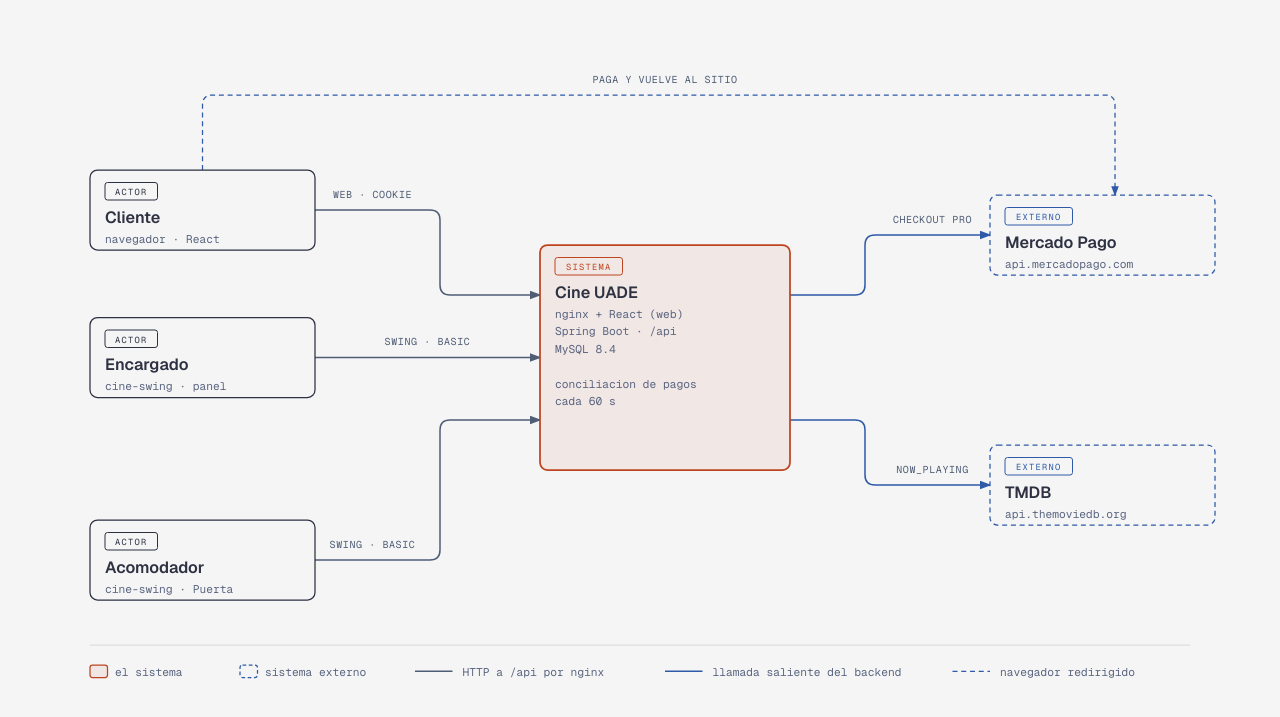
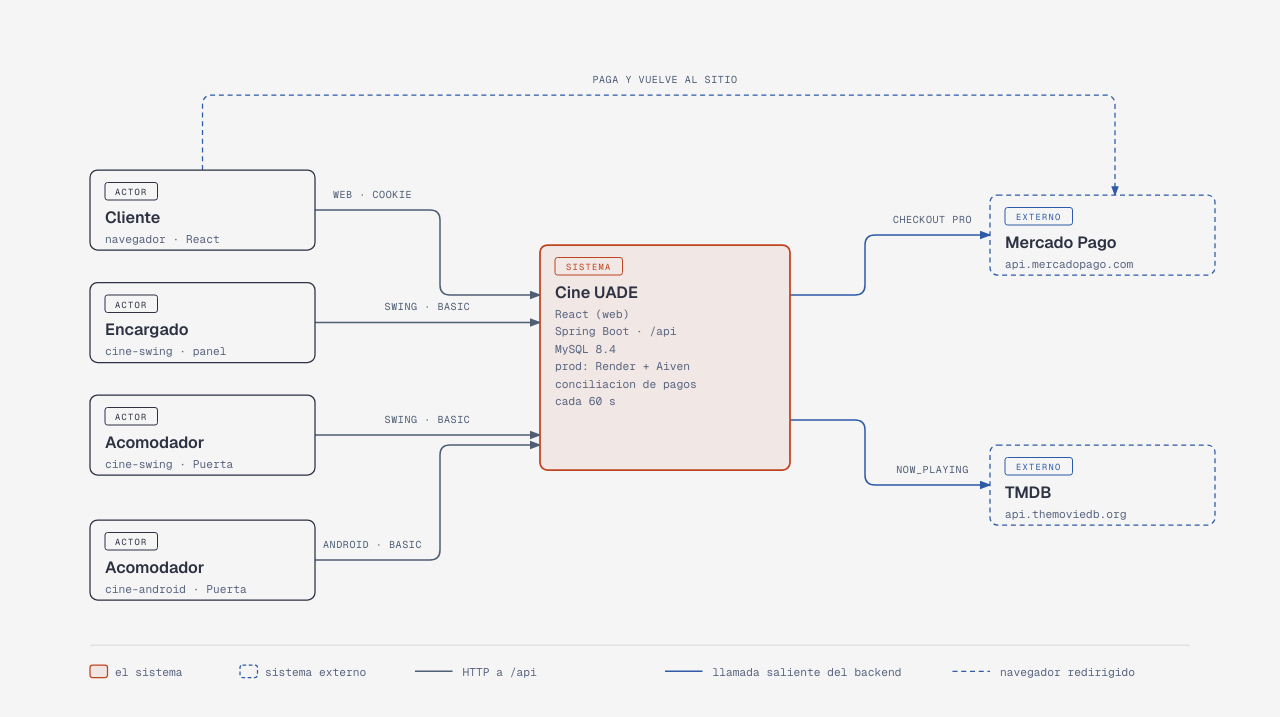
Before and after one commit to andreiveisuade/cine-uade, a plain HTML site: page _other/docs/diagramas/sistema-contexto.html in a window 1280 px wide. Shown: the part 111-828 px from the top of the page. Drawn offline with nearby package versions, Linux system fonts and the light colour scheme.

Commit message:
docs(diagramas): contexto con la puerta en android y prod en render + aiven

```diff
--- a/_other/docs/diagramas/sistema-contexto.html
+++ b/_other/docs/diagramas/sistema-contexto.html
@@ -74,7 +74,7 @@
     <div class="diagram-container">
       <svg viewBox="0 0 960 560" xmlns="http://www.w3.org/2000/svg" role="img" aria-labelledby="sistema-contexto-title sistema-contexto-desc">
         <title id="sistema-contexto-title">El sistema en su contexto</title>
-        <desc id="sistema-contexto-desc">Cliente, encargado y acomodador usan el sistema del cine, que cobra con Mercado Pago y trae la cartelera de TMDB.</desc>
+        <desc id="sistema-contexto-desc">Cliente (web), encargado (Swing) y acomodador (Swing o Android) usan el sistema del cine, que cobra con Mercado Pago y trae la cartelera de TMDB.</desc>
         <defs>
           <marker id="arrow" markerWidth="8" markerHeight="6" refX="7" refY="3" orient="auto"><polygon points="0 0, 8 3, 0 6" fill="#4f5d75"/></marker>
           <marker id="arrow-accent" markerWidth="8" markerHeight="6" refX="7" refY="3" orient="auto"><polygon points="0 0, 8 3, 0 6" fill="#bf4520"/></marker>
@@ -93,17 +93,20 @@
 
 
 <path d="M220,152 H312 Q320,152 320,160 V212 Q320,220 328,220 H400" fill="none" stroke="#4f5d75" stroke-width="1.2" marker-end="url(#arrow)"/>
-<line x1="220" y1="270" x2="400" y2="270" stroke="#4f5d75" stroke-width="1.2" marker-end="url(#arrow)"/>
-<path d="M220,432 H312 Q320,432 320,424 V328 Q320,320 328,320 H400" fill="none" stroke="#4f5d75" stroke-width="1.2" marker-end="url(#arrow)"/>
+<line x1="220" y1="242" x2="400" y2="242" stroke="#4f5d75" stroke-width="1.2" marker-end="url(#arrow)"/>
+<line x1="220" y1="332" x2="400" y2="332" stroke="#4f5d75" stroke-width="1.2" marker-end="url(#arrow)"/>
+<path d="M220,432 H312 Q320,432 320,424 V348 Q320,340 328,340 H400" fill="none" stroke="#4f5d75" stroke-width="1.2" marker-end="url(#arrow)"/>
 <path d="M600,220 H652 Q660,220 660,212 V180 Q660,172 668,172 H760" fill="none" stroke="#2e5aa8" stroke-width="1.2" marker-end="url(#arrow-link)"/>
 <path d="M600,320 H652 Q660,320 660,328 V364 Q660,372 668,372 H760" fill="none" stroke="#2e5aa8" stroke-width="1.2" marker-end="url(#arrow-link)"/>
 <path d="M130,120 V68 Q130,60 138,60 H852 Q860,60 860,68 V140" fill="none" stroke="#2e5aa8" stroke-width="1" stroke-dasharray="4,3" marker-end="url(#arrow-link)"/>
 <rect x="226.4" y="132" width="79.19999999999999" height="14" rx="2" fill="#f5f5f5"/>
 <text x="266" y="142" fill="#4f5d75" font-size="8" font-family="Geist Mono" letter-spacing="0.06em" text-anchor="middle">WEB · COOKIE</text>
-<rect x="267.6" y="250" width="84.8" height="14" rx="2" fill="#f5f5f5"/>
-<text x="310" y="260" fill="#4f5d75" font-size="8" font-family="Geist Mono" letter-spacing="0.06em" text-anchor="middle">SWING · BASIC</text>
-<rect x="223.6" y="412" width="84.8" height="14" rx="2" fill="#f5f5f5"/>
-<text x="266" y="422" fill="#4f5d75" font-size="8" font-family="Geist Mono" letter-spacing="0.06em" text-anchor="middle">SWING · BASIC</text>
+<rect x="267.6" y="222" width="84.8" height="14" rx="2" fill="#f5f5f5"/>
+<text x="310" y="232" fill="#4f5d75" font-size="8" font-family="Geist Mono" letter-spacing="0.06em" text-anchor="middle">SWING · BASIC</text>
+<rect x="267.6" y="312" width="84.8" height="14" rx="2" fill="#f5f5f5"/>
+<text x="310" y="322" fill="#4f5d75" font-size="8" font-family="Geist Mono" letter-spacing="0.06em" text-anchor="middle">SWING · BASIC</text>
+<rect x="218" y="412" width="96" height="14" rx="2" fill="#f5f5f5"/>
+<text x="266" y="422" fill="#4f5d75" font-size="8" font-family="Geist Mono" letter-spacing="0.06em" text-anchor="middle">ANDROID · BASIC</text>
 <rect x="674.4" y="152" width="79.19999999999999" height="14" rx="2" fill="#f5f5f5"/>
 <text x="714" y="162" fill="#4f5d75" font-size="8" font-family="Geist Mono" letter-spacing="0.06em" text-anchor="middle">CHECKOUT PRO</text>
 <rect x="677.2" y="352" width="73.6" height="14" rx="2" fill="#f5f5f5"/>
@@ -116,27 +119,33 @@
 <text x="73.0" y="140" fill="#2d3142" font-size="7" font-family="Geist Mono" letter-spacing="0.14em" text-anchor="middle">ACTOR</text>
 <text x="52" y="162" fill="#2d3142" font-size="13" font-weight="600" font-family="Geist">Cliente</text>
 <text x="52" y="178" fill="#5a6580" font-size="9" font-family="Geist Mono">navegador · React</text>
-<rect x="40" y="238" width="180" height="64" rx="6" fill="#f5f5f5"/>
-<rect x="40" y="238" width="180" height="64" rx="6" fill="#f5f5f5" stroke="#2d3142" stroke-width="1"/>
-<rect x="52" y="248" width="42" height="14" rx="2" fill="none" stroke="#2d3142" stroke-width="0.8"/>
-<text x="73.0" y="258" fill="#2d3142" font-size="7" font-family="Geist Mono" letter-spacing="0.14em" text-anchor="middle">ACTOR</text>
-<text x="52" y="280" fill="#2d3142" font-size="13" font-weight="600" font-family="Geist">Encargado</text>
-<text x="52" y="296" fill="#5a6580" font-size="9" font-family="Geist Mono">cine-swing · panel</text>
+<rect x="40" y="210" width="180" height="64" rx="6" fill="#f5f5f5"/>
+<rect x="40" y="210" width="180" height="64" rx="6" fill="#f5f5f5" stroke="#2d3142" stroke-width="1"/>
+<rect x="52" y="220" width="42" height="14" rx="2" fill="none" stroke="#2d3142" stroke-width="0.8"/>
+<text x="73.0" y="230" fill="#2d3142" font-size="7" font-family="Geist Mono" letter-spacing="0.14em" text-anchor="middle">ACTOR</text>
+<text x="52" y="252" fill="#2d3142" font-size="13" font-weight="600" font-family="Geist">Encargado</text>
+<text x="52" y="268" fill="#5a6580" font-size="9" font-family="Geist Mono">cine-swing · panel</text>
+<rect x="40" y="300" width="180" height="64" rx="6" fill="#f5f5f5"/>
+<rect x="40" y="300" width="180" height="64" rx="6" fill="#f5f5f5" stroke="#2d3142" stroke-width="1"/>
+<rect x="52" y="310" width="42" height="14" rx="2" fill="none" stroke="#2d3142" stroke-width="0.8"/>
+<text x="73.0" y="320" fill="#2d3142" font-size="7" font-family="Geist Mono" letter-spacing="0.14em" text-anchor="middle">ACTOR</text>
+<text x="52" y="342" fill="#2d3142" font-size="13" font-weight="600" font-family="Geist">Acomodador</text>
+<text x="52" y="358" fill="#5a6580" font-size="9" font-family="Geist Mono">cine-swing · Puerta</text>
 <rect x="40" y="400" width="180" height="64" rx="6" fill="#f5f5f5"/>
 <rect x="40" y="400" width="180" height="64" rx="6" fill="#f5f5f5" stroke="#2d3142" stroke-width="1"/>
 <rect x="52" y="410" width="42" height="14" rx="2" fill="none" stroke="#2d3142" stroke-width="0.8"/>
 <text x="73.0" y="420" fill="#2d3142" font-size="7" font-family="Geist Mono" letter-spacing="0.14em" text-anchor="middle">ACTOR</text>
 <text x="52" y="442" fill="#2d3142" font-size="13" font-weight="600" font-family="Geist">Acomodador</text>
-<text x="52" y="458" fill="#5a6580" font-size="9" font-family="Geist Mono">cine-swing · Puerta</text>
+<text x="52" y="458" fill="#5a6580" font-size="9" font-family="Geist Mono">cine-android · Puerta</text>
 <rect x="400" y="180" width="200" height="180" rx="6" fill="#f5f5f5"/>
 <rect x="400" y="180" width="200" height="180" rx="6" fill="rgba(191,69,32,0.08)" stroke="#bf4520" stroke-width="1.4"/>
 <rect x="412" y="190" width="54" height="14" rx="2" fill="none" stroke="#bf4520" stroke-width="0.8"/>
 <text x="439.0" y="200" fill="#bf4520" font-size="7" font-family="Geist Mono" letter-spacing="0.14em" text-anchor="middle">SISTEMA</text>
 <text x="412" y="222" fill="#2d3142" font-size="13" font-weight="600" font-family="Geist">Cine UADE</text>
-<text x="412" y="238" fill="#5a6580" font-size="9" font-family="Geist Mono">nginx + React (web)</text>
+<text x="412" y="238" fill="#5a6580" font-size="9" font-family="Geist Mono">React (web)</text>
 <text x="412" y="252" fill="#5a6580" font-size="9" font-family="Geist Mono">Spring Boot · /api</text>
 <text x="412" y="266" fill="#5a6580" font-size="9" font-family="Geist Mono">MySQL 8.4</text>
-<text x="412" y="280" fill="#5a6580" font-size="9" font-family="Geist Mono"></text>
+<text x="412" y="280" fill="#5a6580" font-size="9" font-family="Geist Mono">prod: Render + Aiven</text>
 <text x="412" y="294" fill="#5a6580" font-size="9" font-family="Geist Mono">conciliacion de pagos</text>
 <text x="412" y="308" fill="#5a6580" font-size="9" font-family="Geist Mono">cada 60 s</text>
 <rect x="760" y="140" width="180" height="64" rx="6" fill="#f5f5f5"/>
@@ -154,7 +163,7 @@
 <line x1="40" y1="500" x2="920" y2="500" stroke="rgba(45,49,66,0.12)"/>
 <rect x="40" y="516" width="14" height="10" rx="2" fill="rgba(191,69,32,0.08)" stroke="#bf4520"/><text x="60" y="525" fill="#5a6580" font-size="9" font-family="Geist Mono">el sistema</text>
 <rect x="160" y="516" width="14" height="10" rx="2" fill="#f5f5f5" stroke="#2e5aa8" stroke-dasharray="3,2"/><text x="180" y="525" fill="#5a6580" font-size="9" font-family="Geist Mono">sistema externo</text>
-<line x1="300" y1="521" x2="330" y2="521" stroke="#4f5d75" stroke-width="1.2"/><text x="338" y="525" fill="#5a6580" font-size="9" font-family="Geist Mono">HTTP a /api por nginx</text>
+<line x1="300" y1="521" x2="330" y2="521" stroke="#4f5d75" stroke-width="1.2"/><text x="338" y="525" fill="#5a6580" font-size="9" font-family="Geist Mono">HTTP a /api</text>
 <line x1="500" y1="521" x2="530" y2="521" stroke="#2e5aa8" stroke-width="1.2"/><text x="538" y="525" fill="#5a6580" font-size="9" font-family="Geist Mono">llamada saliente del backend</text>
 <line x1="730" y1="521" x2="760" y2="521" stroke="#2e5aa8" stroke-dasharray="4,3"/><text x="768" y="525" fill="#5a6580" font-size="9" font-family="Geist Mono">navegador redirigido</text>
 
```
Also changed, not shown: _other/docs/diagramas/sistema-contexto.svg.
